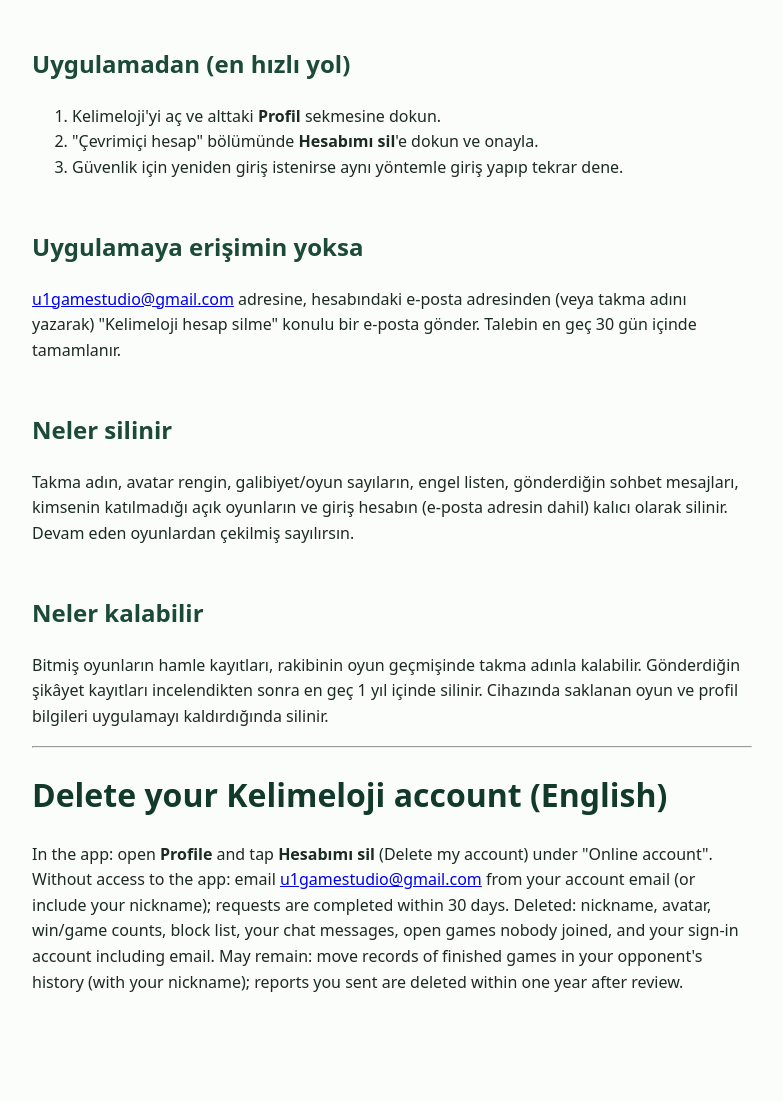
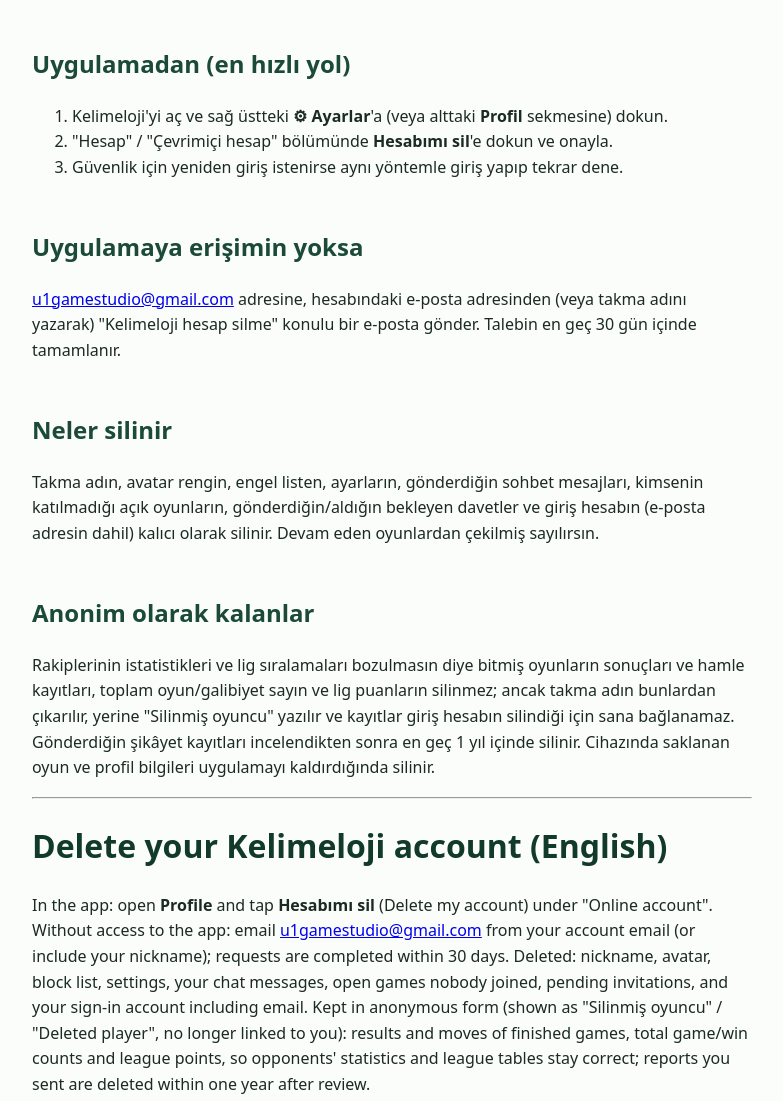
Before and after one commit to ExpertXL/pine-game-privacy, a plain HTML site: page kelimoloji-hesap-silme.html in a window 1280 px wide. Shown: the part 141-1242 px from the top of the page, without its empty margins (248-1031 px from the left). Before the commit the page ends 1176 px from the top, so only its background shows below. Drawn offline with Linux system fonts and the light colour scheme.

Commit message:
Kelimeloji: anonymised account deletion

```diff
--- a/kelimoloji-hesap-silme.html
+++ b/kelimoloji-hesap-silme.html
@@ -6,14 +6,14 @@
 <h1>Kelimeloji hesabını ve verilerini silme</h1>
 <p>Geliştirici: U1 Games · İletişim: <a href="mailto:u1gamestudio@gmail.com">u1gamestudio@gmail.com</a></p>
 <h2>Uygulamadan (en hızlı yol)</h2>
-<ol><li>Kelimeloji'yi aç ve alttaki <strong>Profil</strong> sekmesine dokun.</li><li>"Çevrimiçi hesap" bölümünde <strong>Hesabımı sil</strong>'e dokun ve onayla.</li><li>Güvenlik için yeniden giriş istenirse aynı yöntemle giriş yapıp tekrar dene.</li></ol>
+<ol><li>Kelimeloji'yi aç ve sağ üstteki <strong>⚙ Ayarlar</strong>'a (veya alttaki <strong>Profil</strong> sekmesine) dokun.</li><li>"Hesap" / "Çevrimiçi hesap" bölümünde <strong>Hesabımı sil</strong>'e dokun ve onayla.</li><li>Güvenlik için yeniden giriş istenirse aynı yöntemle giriş yapıp tekrar dene.</li></ol>
 <h2>Uygulamaya erişimin yoksa</h2>
 <p><a href="mailto:u1gamestudio@gmail.com?subject=Kelimeloji%20hesap%20silme">u1gamestudio@gmail.com</a> adresine, hesabındaki e-posta adresinden (veya takma adını yazarak) "Kelimeloji hesap silme" konulu bir e-posta gönder. Talebin en geç 30 gün içinde tamamlanır.</p>
 <h2>Neler silinir</h2>
-<p>Takma adın, avatar rengin, galibiyet/oyun sayıların, engel listen, gönderdiğin sohbet mesajları, kimsenin katılmadığı açık oyunların ve giriş hesabın (e-posta adresin dahil) kalıcı olarak silinir. Devam eden oyunlardan çekilmiş sayılırsın.</p>
-<h2>Neler kalabilir</h2>
-<p>Bitmiş oyunların hamle kayıtları, rakibinin oyun geçmişinde takma adınla kalabilir. Gönderdiğin şikâyet kayıtları incelendikten sonra en geç 1 yıl içinde silinir. Cihazında saklanan oyun ve profil bilgileri uygulamayı kaldırdığında silinir.</p>
+<p>Takma adın, avatar rengin, engel listen, ayarların, gönderdiğin sohbet mesajları, kimsenin katılmadığı açık oyunların, gönderdiğin/aldığın bekleyen davetler ve giriş hesabın (e-posta adresin dahil) kalıcı olarak silinir. Devam eden oyunlardan çekilmiş sayılırsın.</p>
+<h2>Anonim olarak kalanlar</h2>
+<p>Rakiplerinin istatistikleri ve lig sıralamaları bozulmasın diye bitmiş oyunların sonuçları ve hamle kayıtları, toplam oyun/galibiyet sayın ve lig puanların silinmez; ancak takma adın bunlardan çıkarılır, yerine "Silinmiş oyuncu" yazılır ve kayıtlar giriş hesabın silindiği için sana bağlanamaz. Gönderdiğin şikâyet kayıtları incelendikten sonra en geç 1 yıl içinde silinir. Cihazında saklanan oyun ve profil bilgileri uygulamayı kaldırdığında silinir.</p>
 <hr>
 <h1>Delete your Kelimeloji account (English)</h1>
-<p>In the app: open <strong>Profile</strong> and tap <strong>Hesabımı sil</strong> (Delete my account) under "Online account". Without access to the app: email <a href="mailto:u1gamestudio@gmail.com?subject=Kelimeloji%20account%20deletion">u1gamestudio@gmail.com</a> from your account email (or include your nickname); requests are completed within 30 days. Deleted: nickname, avatar, win/game counts, block list, your chat messages, open games nobody joined, and your sign-in account including email. May remain: move records of finished games in your opponent's history (with your nickname); reports you sent are deleted within one year after review.</p>
+<p>In the app: open <strong>Profile</strong> and tap <strong>Hesabımı sil</strong> (Delete my account) under "Online account". Without access to the app: email <a href="mailto:u1gamestudio@gmail.com?subject=Kelimeloji%20account%20deletion">u1gamestudio@gmail.com</a> from your account email (or include your nickname); requests are completed within 30 days. Deleted: nickname, avatar, block list, settings, your chat messages, open games nobody joined, pending invitations, and your sign-in account including email. Kept in anonymous form (shown as "Silinmiş oyuncu" / "Deleted player", no longer linked to you): results and moves of finished games, total game/win counts and league points, so opponents' statistics and league tables stay correct; reports you sent are deleted within one year after review.</p>
 </body></html>
```
Also changed, not shown: kelimoloji.html (+1 -1 lines).
